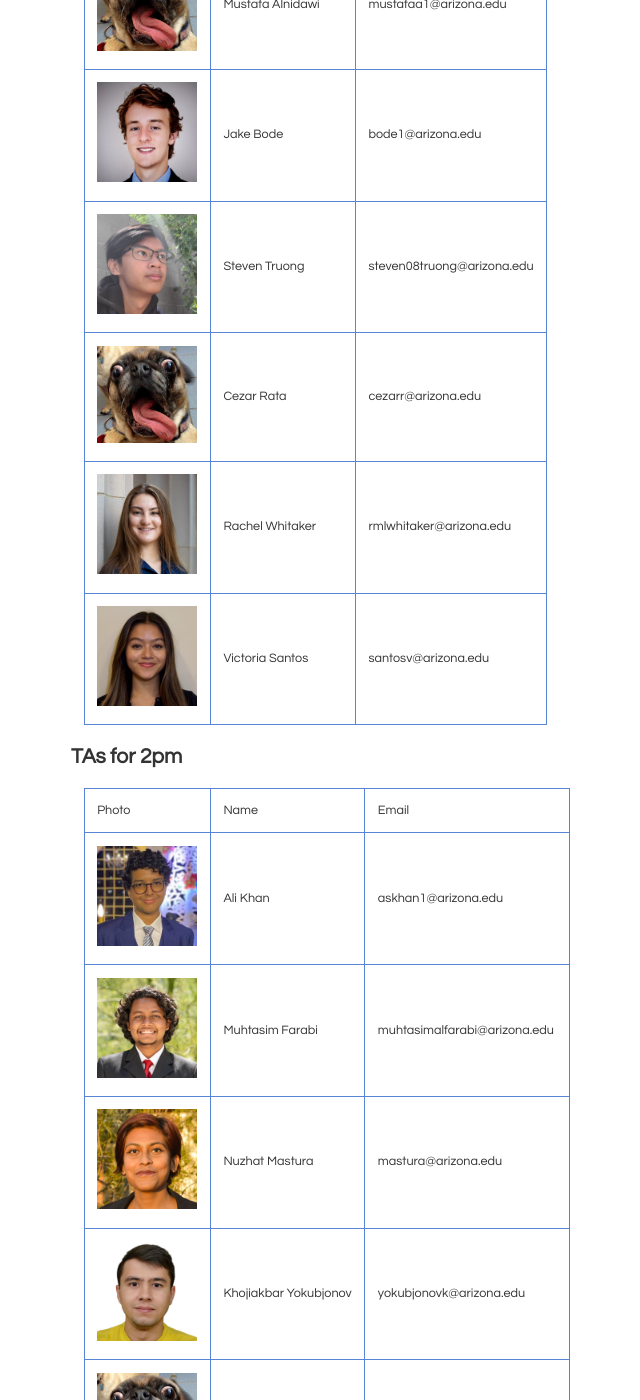
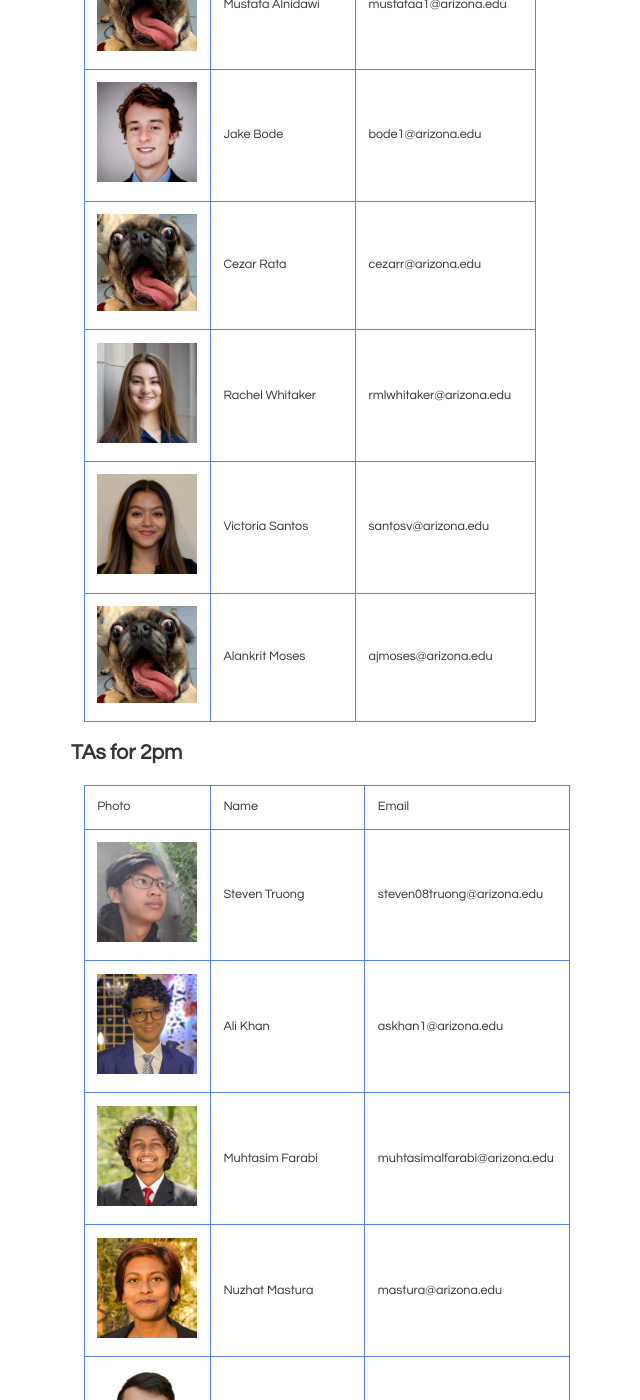
Before and after one commit to bddicken/cs110fall2022website, a Jekyll site: the page built from tas/index.md, in a window 1280 px wide and 1400 px high, scrolled down 1523 px. Shown: the whole window, without its empty margins (69-709 px from the left). Built offline with Jekyll 4.4.1, drawn with Linux system fonts in a browser that asks for light colours; some of the changed text lies outside the part shown.

Commit message:
Swap TAs

```diff
--- a/tas/index.md
+++ b/tas/index.md
@@ -30,14 +30,15 @@ The best way to talk with a particular TA is via office hours, so check the sche
 | <img src="../images/asafayan.png" class="taimg" />  | Alex Safayan | alexsafayan@arizona.edu |
 | <img src="../images/dog.png" class="taimg" /> | Mustafa Alnidawi | mustafaa1@arizona.edu |
 | <img src="../images/jbode.jpeg" class="taimg" /> | Jake Bode | bode1@arizona.edu |
-| <img src="../images/struong.jpg" class="taimg" /> | Steven Truong | steven08truong@arizona.edu |
 | <img src="../images/dog.png" class="taimg" /> | Cezar Rata | cezarr@arizona.edu |
 | <img src="../images/rwhitaker.jpg" class="taimg" /> | Rachel Whitaker  | rmlwhitaker@arizona.edu |
 | <img src="../images/vsantos.jpg" class="taimg" /> | Victoria Santos | santosv@arizona.edu |
+| <img src="../images/dog.png" class="taimg" /> | Alankrit Moses | ajmoses@arizona.edu |
 
 ## TAs for 2pm
 
 | Photo | Name | Email |
+| <img src="../images/struong.jpg" class="taimg" /> | Steven Truong | steven08truong@arizona.edu |
 | <img src="../images/akhan.jpg" class="taimg" /> | Ali Khan | askhan1@arizona.edu |
 | <img src="../images/mfarabi.jpg" class="taimg" />  | Muhtasim Farabi | muhtasimalfarabi@arizona.edu |
 | <img src="../images/nmastura.jpg" class="taimg" />  | Nuzhat Mastura | mastura@arizona.edu |
@@ -49,4 +50,3 @@ The best way to talk with a particular TA is via office hours, so check the sche
 | <img src="../images/dog.png" class="taimg" /> | Jeziel Gonzalez | jezielbgon@arizona.edu |
 | <img src="../images/dog.png" class="taimg" /> | Zachary Nicholsi | zjnicolosi@arizona.edu |
 | <img src="../images/dog.png" class="taimg" /> | Aidan Linder | jlinder@arizona.edu |
-| <img src="../images/dog.png" class="taimg" /> | Alankrit Moses | ajmoses@arizona.edu |
```
